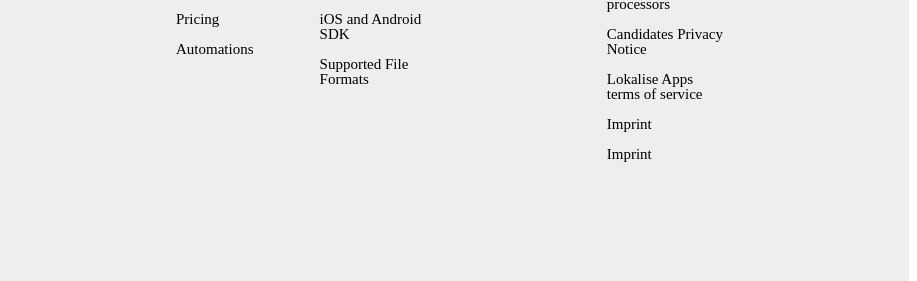
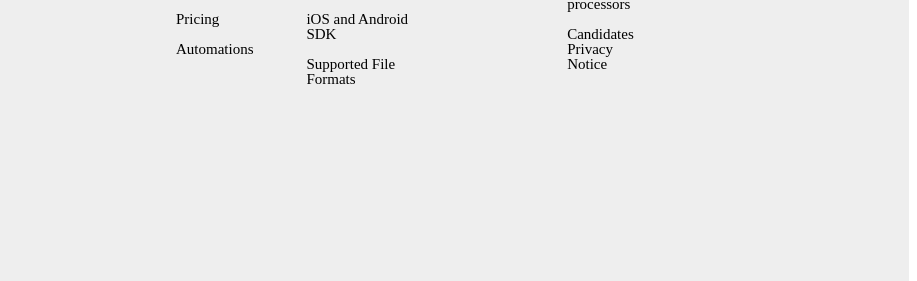
Before and after one commit to Imotytskiy/HW8.Flex.Layout, a plain HTML site: page index.html in a window 1280 px wide. Shown: the part 9877-10158 px from the top of the page, 363-1280 px from the left. Drawn offline with Linux system fonts and the light colour scheme.

Commit message:
delete 3*li at footer

```diff
--- a/index.html
+++ b/index.html
@@ -499,15 +499,6 @@
                                     <li>
                                         <a href="#">Candidates Privacy <br> Notice</a>
                                     </li>
-                                    <li>
-                                        <a href="#">Lokalise Apps terms of service</a>
-                                    </li>
-                                    <li>
-                                        <a href="#">Imprint</a>
-                                    </li>
-                                    <li>
-                                        <a href="#">Imprint</a>
-                                    </li>
                                 </ul>
                             </li>
                         </ul>
```
